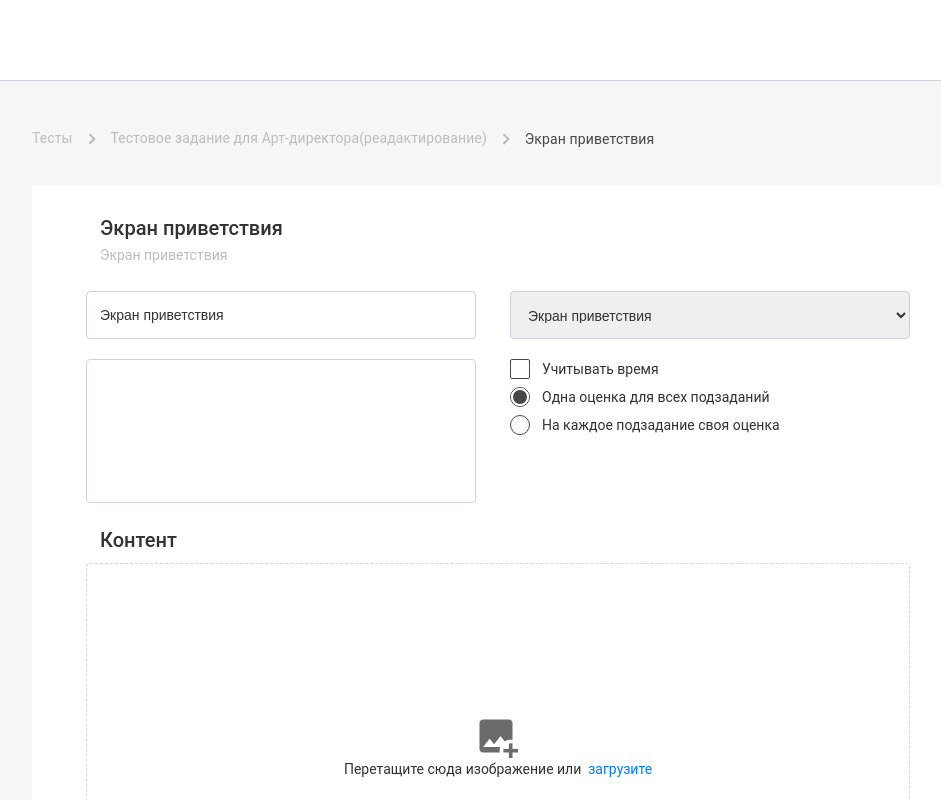
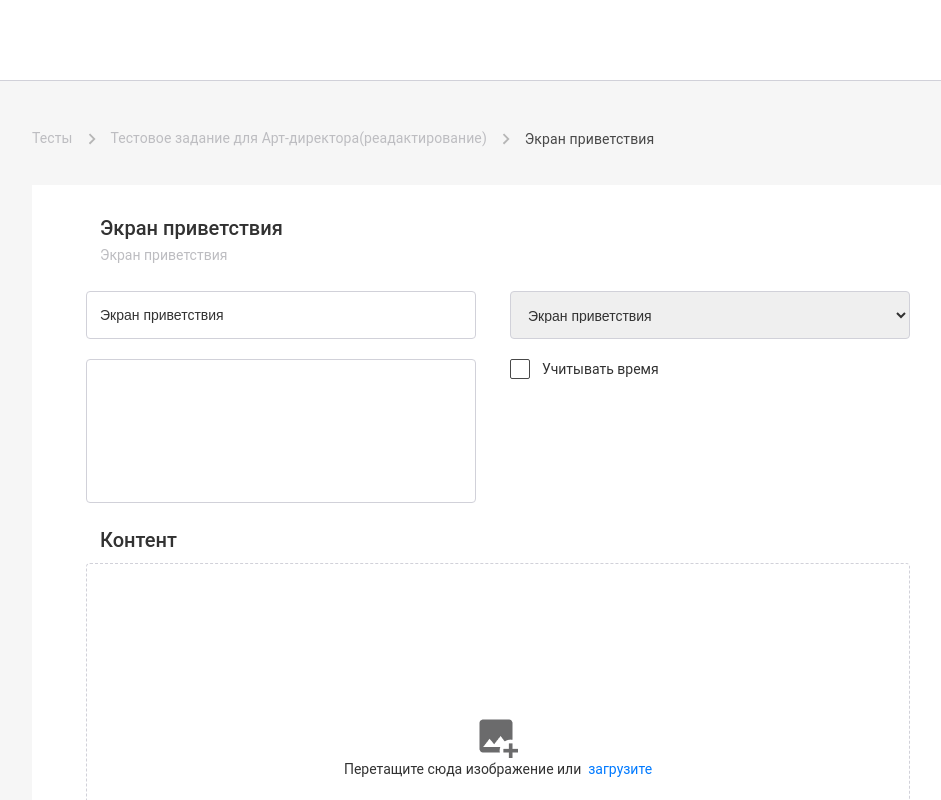
Before and after one commit to dankocher/archive-admin-test-art_director, a React (Create React App) app: page /welcome-screen/0 in a window 1280 px wide. Shown: the top 800 px of the page, without its empty margins (142-1083 px from the left). Built offline with nearby package versions, Linux system fonts and the light colour scheme.

Commit message:
fix: microfix

```diff
--- a/src/Components/TopContainer/TopContainer.js
+++ b/src/Components/TopContainer/TopContainer.js
@@ -124,20 +124,6 @@ function TopContainer() {
               value={isTimeConsidered}
               onChange={() => handleChangeStateTaskIsTimeConsidered()}
             />
-            <RadioButton
-              id={"isOneGradeForAllSubTasks"}
-              name={"GradeForSubTasks"}
-              label={"Одна оценка для всех подзаданий"}
-              value={isOneGradeForAllSubTasks}
-              onChange={() => handleChangeStateTaskIsOneGradeForAllSubTasks()}
-            />
-            <RadioButton
-              id={"isEachSubTaskHasOwnGrade"}
-              name={"GradeForSubTasks"}
-              label={"На каждое подзадание своя оценка"}
-              value={!isOneGradeForAllSubTasks}
-              onChange={() => handleChangeStateTaskIsOneGradeForAllSubTasks()}
-            />
             {taskType === Object.keys(taskTypeEnum)[0] ? null : (
               <>
                 <Checkbox
```
